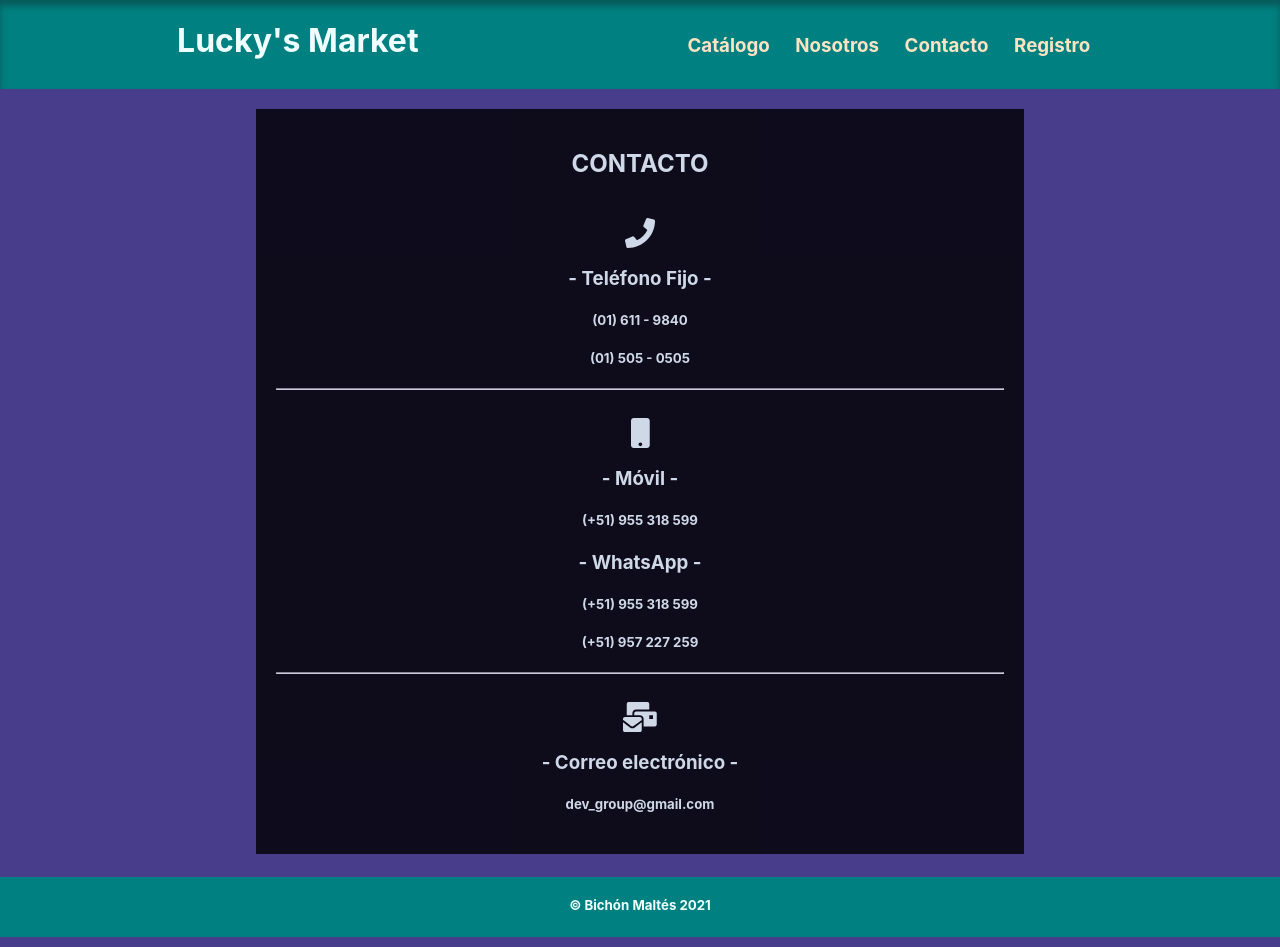
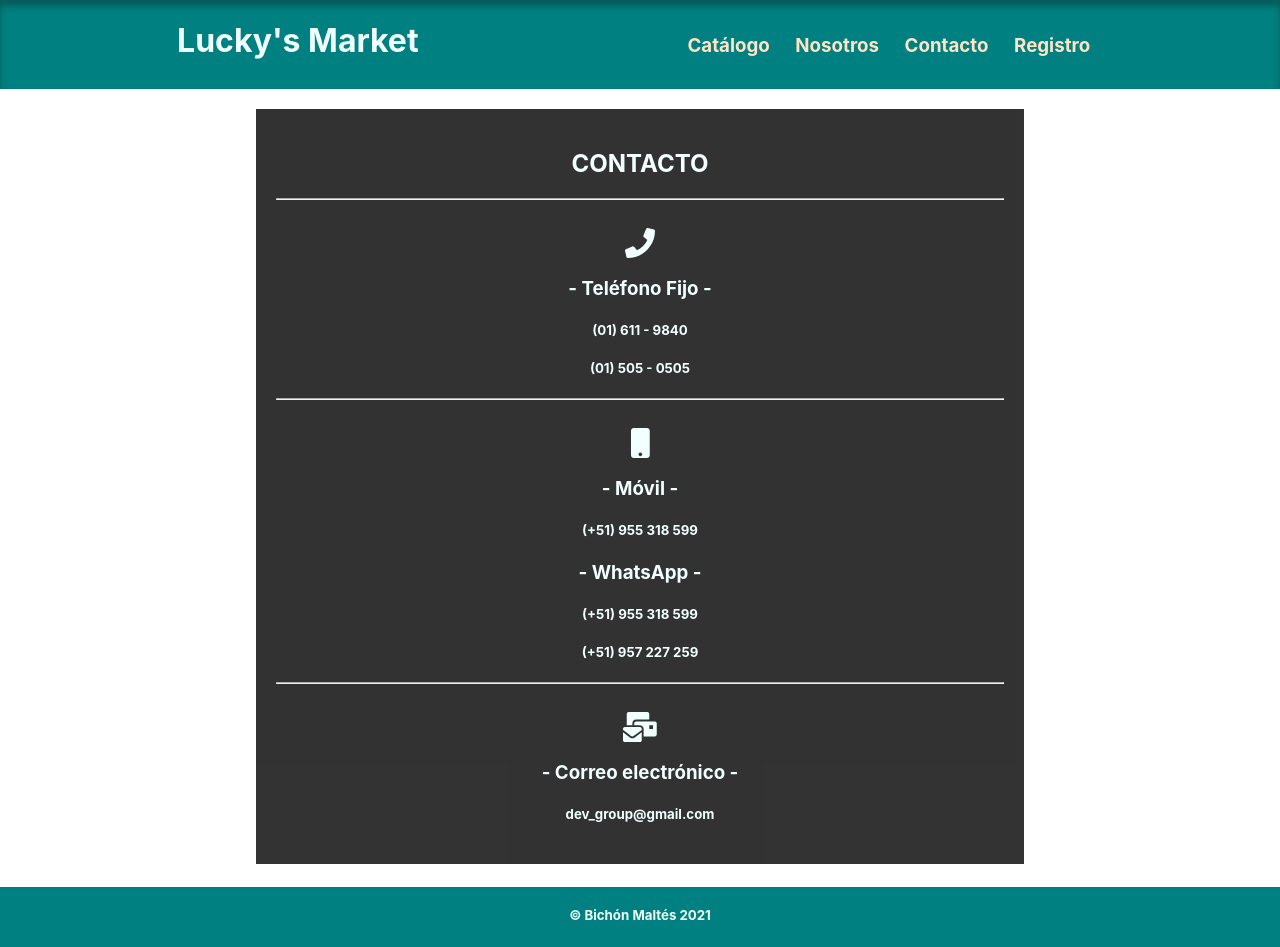
Before and after one commit to andme98/lucky-s-market, a React (Create React App) app: page /Contact in a window 1280 px wide. Built offline with nearby package versions, Linux system fonts and the light colour scheme.

Commit message:
deleting background img.

```diff
--- a/src/components/ContactCard.tsx
+++ b/src/components/ContactCard.tsx
@@ -6,7 +6,8 @@ const ContactCard = () => {
     return (
         <div className="card-contact">
             <h2 className="h3-contact">CONTACTO</h2>
-            <FontAwesomeIcon style={{marginTop:'20px', color:'azure', fontSize:'30px'}} icon={faPhone} size='xs'/>
+                <hr></hr>
+                <FontAwesomeIcon style={{marginTop:'20px', color:'azure', fontSize:'30px'}} icon={faPhone} size='xs'/>
                 <h3 className="soft">- Teléfono Fijo -</h3>
                 <h5 className='soft'>(01) 611 - 9840</h5>
                 <h5 className='soft'>(01) 505 - 0505</h5>
--- a/src/index.css
+++ b/src/index.css
@@ -7,7 +7,7 @@ body {
     sans-serif;
   -webkit-font-smoothing: antialiased;
   -moz-osx-font-smoothing: grayscale;
-  background-color: darkslateblue;
+
 }
 
 code {
@@ -26,7 +26,7 @@ code {
 
 .card-catalogue {
   background-color: azure;
-  opacity: 90%;
+  opacity: 0.9;
   margin-left: 20%;
   margin-right: 20%;
   padding-left: 5%;
```
